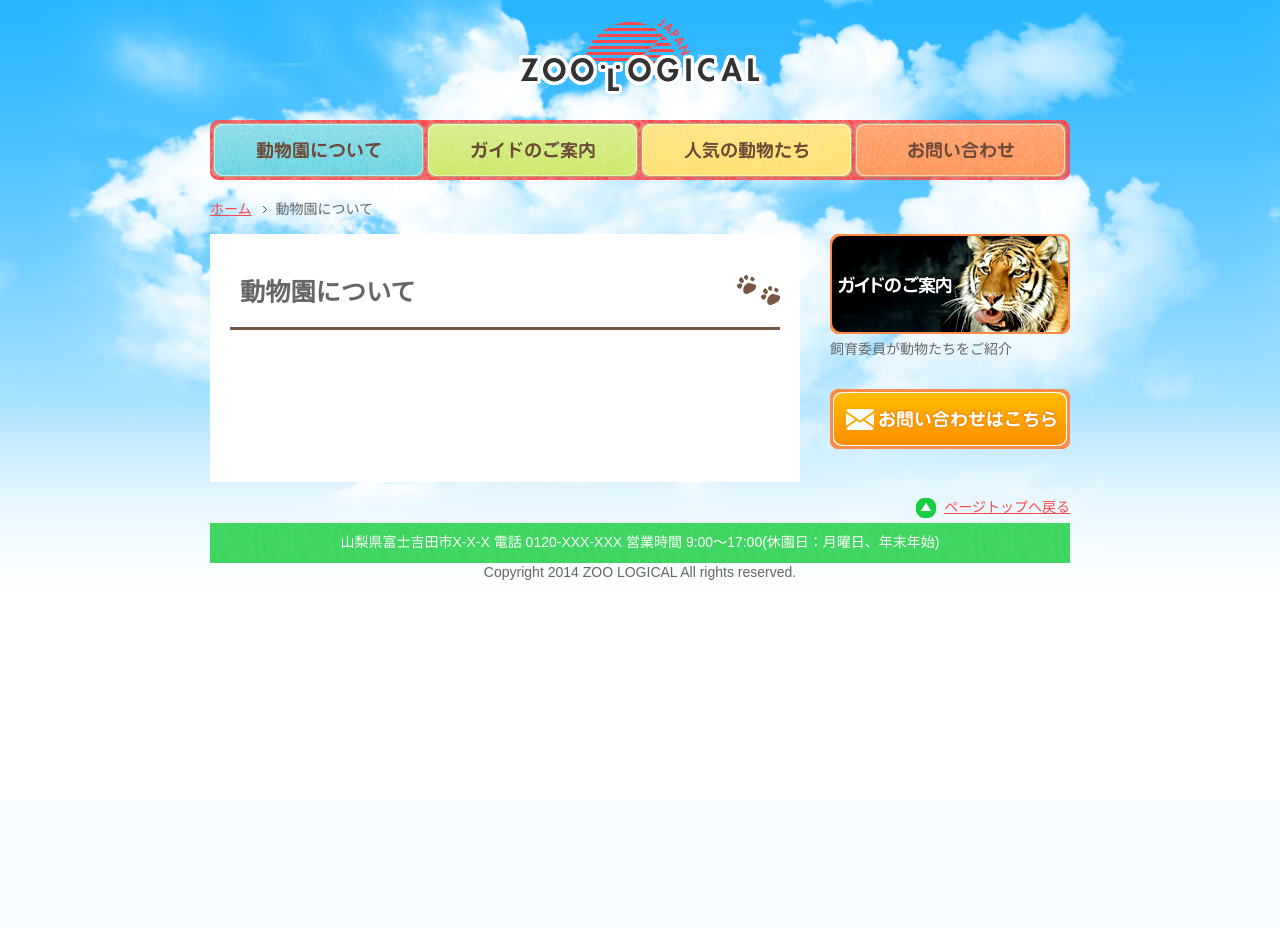
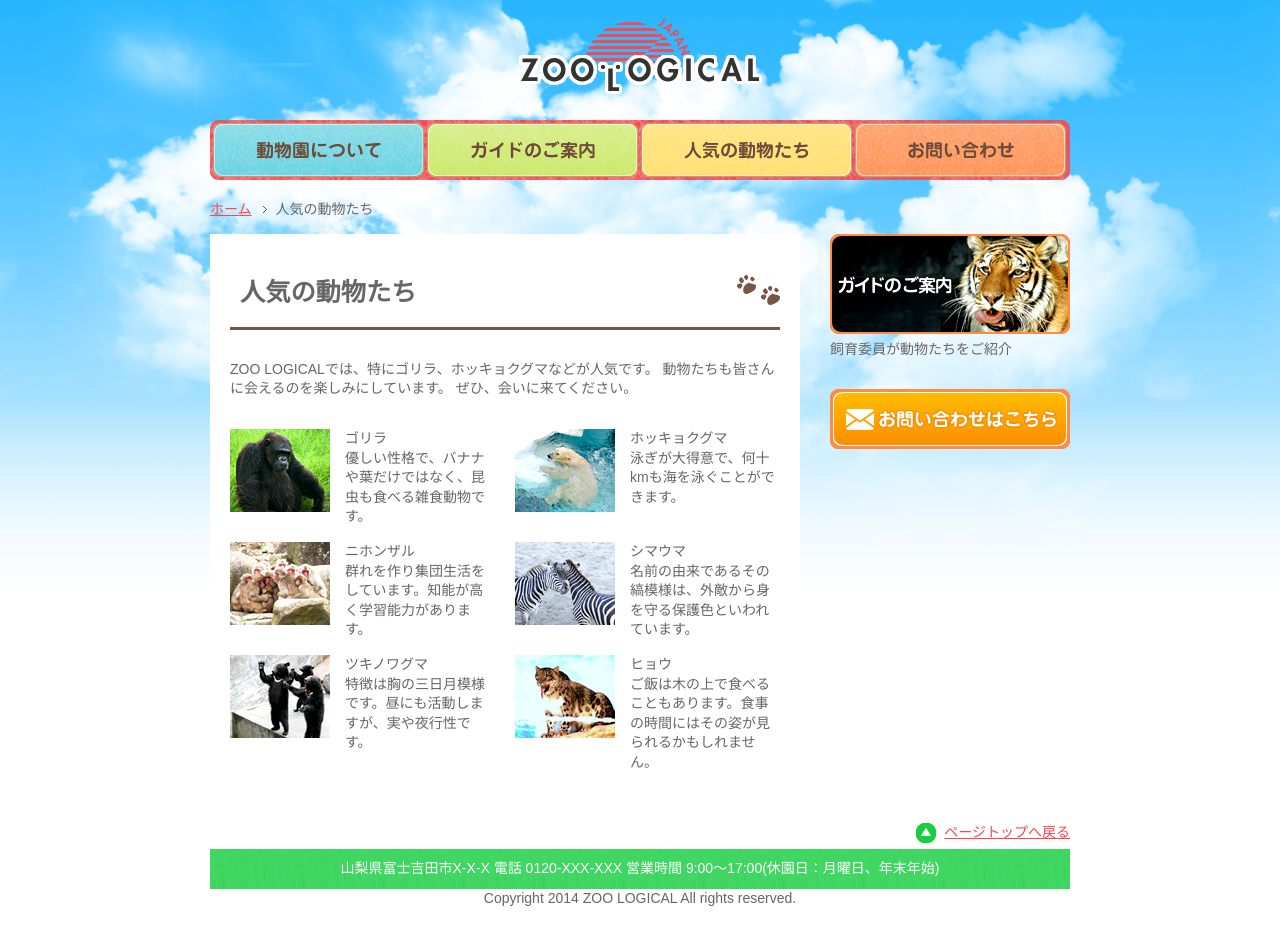
Before and after one commit to miiitaka/web-study, a PHP site: page /animals.html in a window 1280 px wide. Before the commit the page ends 580 px from the top, so only its background shows below. Run offline with PHP 8.4, Linux system fonts and the light colour scheme.

Commit message:
2018.04.18 commit.

```diff
--- a/lesson1/animals.html
+++ b/lesson1/animals.html
@@ -2,7 +2,7 @@
 <html lang="ja">
 <head>
 <meta charset="UTF-8">
-<title>動物園について：ZOO LOGICAL</title>
+<title>人気の動物たち：ZOO LOGICAL</title>
 <link rel="stylesheet" href="css/common.css">
 <link rel="stylesheet" href="css/style.css">
 </head>
@@ -27,14 +27,67 @@
   <nav class="nav-breadcrumb">
     <ol>
       <li><a href="index.html">ホーム</a></li>
-      <li>動物園について</li>
+      <li>人気の動物たち</li>
     </ol>
   </nav>
 
   <div class="contents">
     <main>
       <article>
-        <h1>動物園について</h1>
+        <h1>人気の動物たち</h1>
+        <p>
+          ZOO LOGICALでは、特にゴリラ、ホッキョクグマなどが人気です。
+          動物たちも皆さんに会えるのを楽しみにしています。
+          ぜひ、会いに来てください。
+        </p>
+        <div class="animals_area">
+          <figure>
+            <img src="images/animals_photo1.jpg">
+            <figcaption>
+              ゴリラ<br>
+              優しい性格で、バナナや葉だけではなく、昆虫も食べる雑食動物です。
+            </figcaption>
+          </figure>
+          <figure>
+            <img src="images/animals_photo2.jpg">
+            <figcaption>
+              ホッキョクグマ<br>
+              泳ぎが大得意で、何十kmも海を泳ぐことができます。
+            </figcaption>
+          </figure>
+        </div>
+        <div class="animals_area">
+          <figure>
+            <img src="images/animals_photo3.jpg">
+            <figcaption>
+              ニホンザル<br>
+              群れを作り集団生活をしています。知能が高く学習能力があります。
+            </figcaption>
+          </figure>
+          <figure>
+            <img src="images/animals_photo4.jpg">
+            <figcaption>
+              シマウマ<br>
+              名前の由来であるその縞模様は、外敵から身を守る保護色といわれています。
+            </figcaption>
+          </figure>
+        </div>
+        <div class="animals_area">
+          <figure>
+            <img src="images/animals_photo5.jpg">
+            <figcaption>
+              ツキノワグマ<br>
+              特徴は胸の三日月模様です。昼にも活動しますが、実や夜行性です。
+            </figcaption>
+          </figure>
+          <figure>
+            <img src="images/animals_photo6.jpg">
+            <figcaption>
+              ヒョウ<br>
+              ご飯は木の上で食べることもあります。食事の時間にはその姿が見られるかもしれません。
+            </figcaption>
+          </figure>
+        </div>
       </article>
     </main>
 
--- a/lesson1/css/style.css
+++ b/lesson1/css/style.css
@@ -104,3 +104,28 @@ main h1 {
 .about_area:last-child {
   margin-bottom: 0;
 }
+
+table thead tr th {
+  background-color: #ffdd63;
+}
+
+table tbody tr:nth-child(even) td {
+  background-color: #eef8fa;
+}
+
+.animals_area {
+  display: flex;
+  justify-content: space-between;
+}
+
+.animals_area figure {
+  display: flex;
+  justify-content: space-between;
+  margin: 0 0 15px 0;
+  width: 265px;
+}
+
+.animals_area figure img {
+  height: 83px;
+  width: 100px;
+}
```
Also changed, not shown: lesson1/guide.html (+50 -0 lines).
